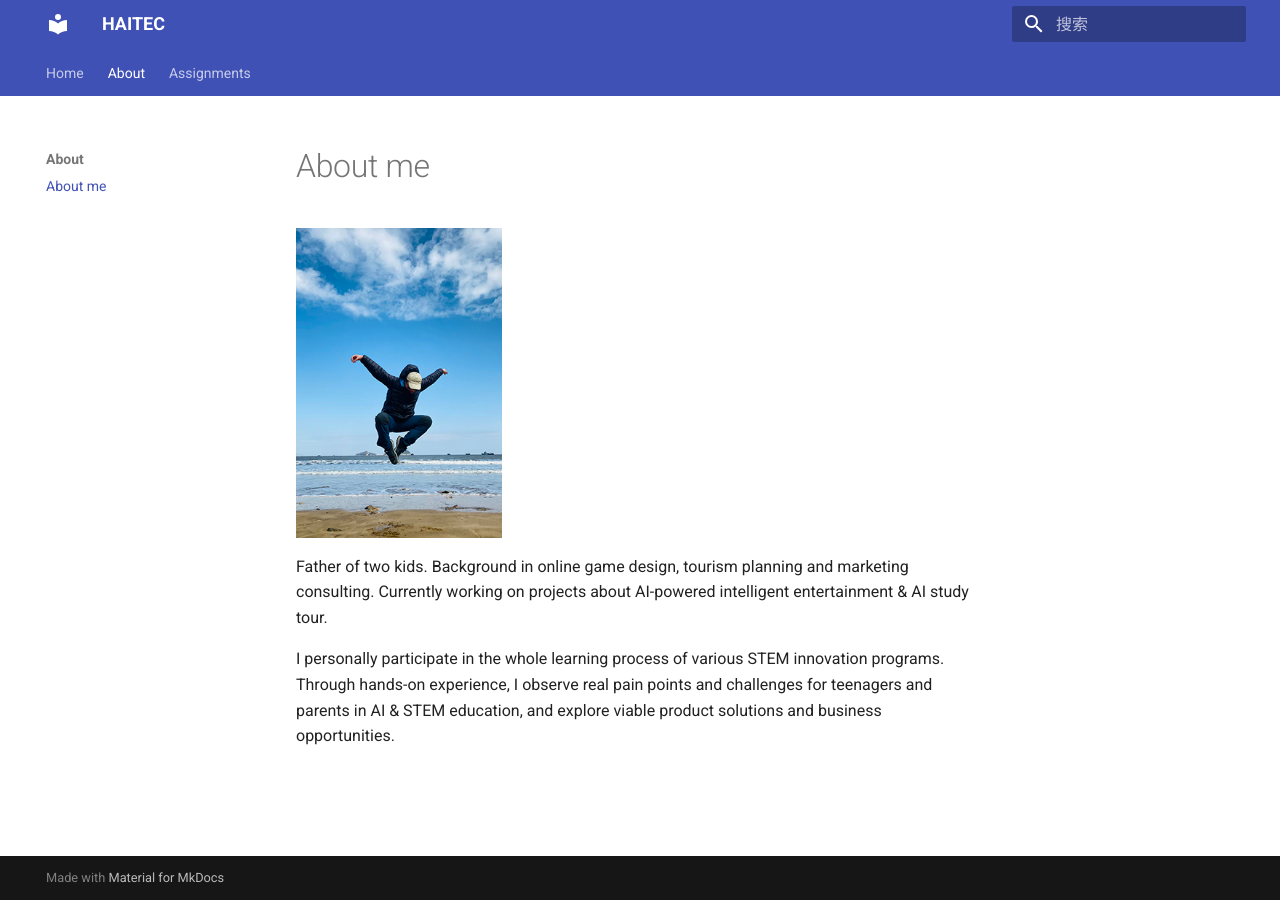
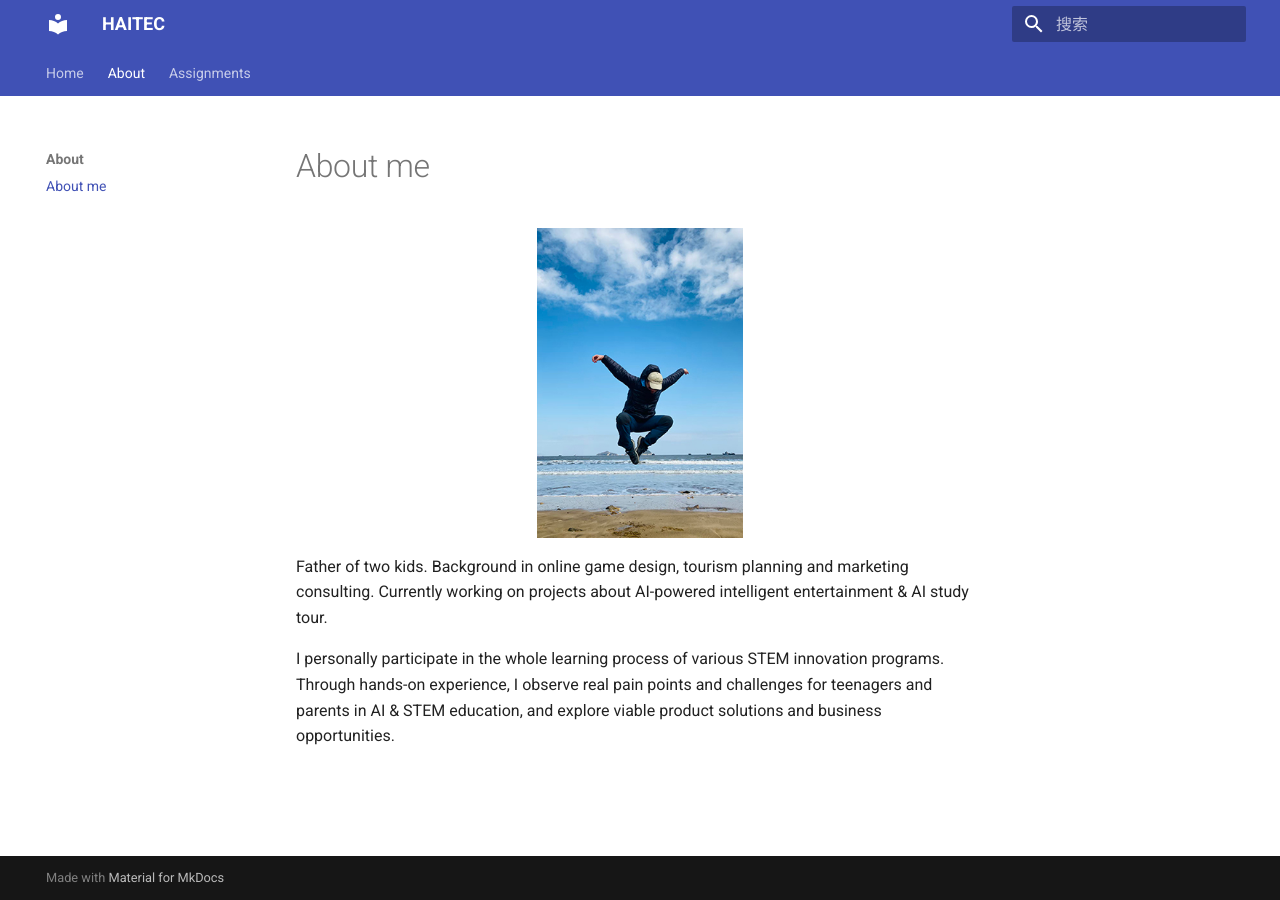
Before and after one commit to zlhnkf-git/Peter-zhanglei, an MkDocs documentation site: the page built from docs/about/index.md, in a window 1280 px wide. Built offline with MkDocs 1.6.1 and Material for MkDocs 9.7.7, drawn with Linux system fonts in a browser that asks for light colours.

Commit message:
change position

```diff
--- a/docs/about/index.md
+++ b/docs/about/index.md
@@ -1,6 +1,6 @@
 # About me
 
-<img src="../images/Peter.jpg" width="30%" align="middle">
+<img src="../images/Peter.jpg" width="30%" style="display:block; margin: 0 auto;">
 
 Father of two kids.
 Background in online game design, tourism planning and marketing consulting. Currently working on projects about AI-powered intelligent entertainment & AI study tour.
```
